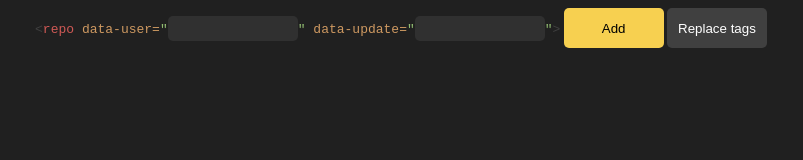
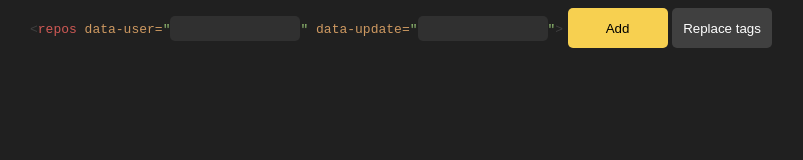
Before and after one commit to Kamyil/kamilksen-statsperform-recruitment-test, a website built with webpack: page index.html in a window 1280 px wide. Shown: the full height of the page, 239-1042 px from the left. Built offline with nearby package versions, Linux system fonts and the light colour scheme; no server answers.

Commit message:
Small improvements

```diff
--- a/index.html
+++ b/index.html
@@ -8,7 +8,7 @@
 </head>
 <body>
     <div class="repos__addForm">
-        <code class="repos__input"><span class="code__tag">repo</span> <span class="code__attributeName">data-user=</span><span class="code__attributeValue">"<input type='text' class='repos__input--dataUser'>"</span> <span class="code__attributeName">data-update=</span><span class='code__attributeValue'>"<input type='text' class='repos__input--dataUpdate'>"</span></code>
+        <code class="repos__input"><span class="code__tag">repos</span> <span class="code__attributeName">data-user=</span><span class="code__attributeValue">"<input type='text' class='repos__input--dataUser'>"</span> <span class="code__attributeName">data-update=</span><span class='code__attributeValue'>"<input type='text' class='repos__input--dataUpdate'>"</span></code>
         <button class="btn--primary--sm repos__addBtn">Add</button>
         <button class="btn--secondary--sm repos__replaceAllTagsBtn">Replace tags</button>
     </div>
--- a/package.json
+++ b/package.json
@@ -22,7 +22,6 @@
     "@types/node": "9.6.7",
     "autoprefixer": "9.3.1",
     "awesome-typescript-loader": "5.2.0",
-    "axios": "0.18.0",
     "babel-core": "6.26.3",
     "babel-eslint": "10.0.1",
     "babel-loader": "8.0.0-beta.0",
@@ -35,10 +34,6 @@
     "css-loader": "1.0.1",
     "csso-cli": "2.0.2",
     "custom-tslint-formatters": "2.4.0",
-    "eslint": "5.16.0",
-    "eslint-config-prettier": "4.1.0",
-    "eslint-loader": "2.1.2",
-    "eslint-plugin-import": "2.17.2",
     "extract-loader": "3.0.0",
     "extract-text-webpack-plugin": "4.0.0-beta.0",
     "fast-sass-loader": "1.4.7",
```
Also changed, not shown: public/build/css/style.css, public/build/js/bundle.js, 1 other file.
